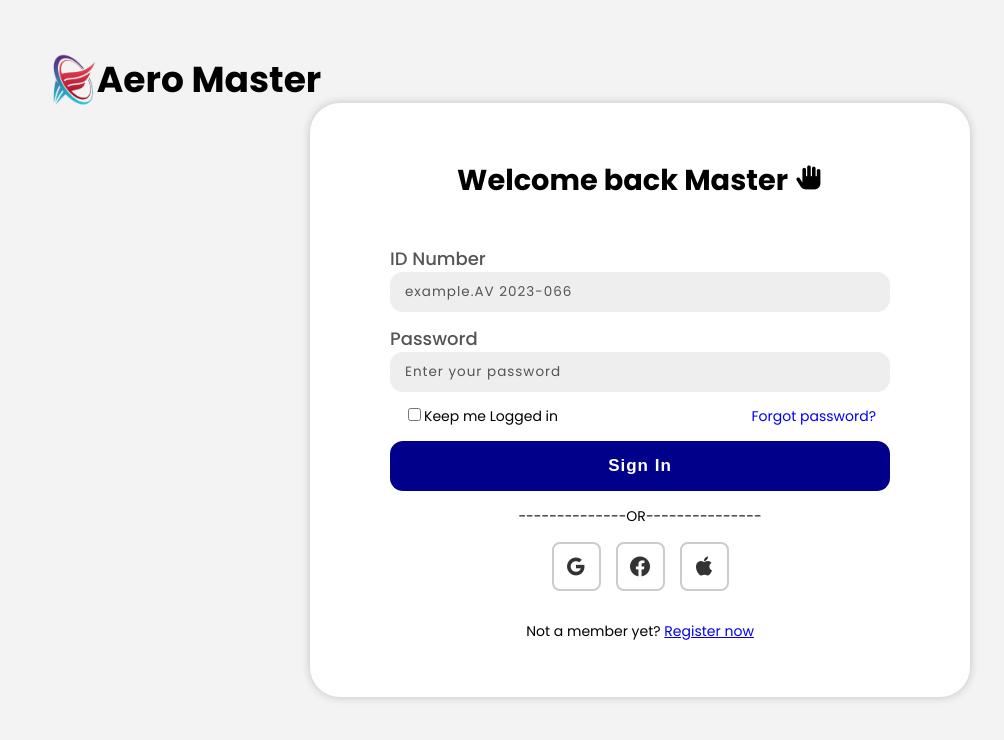
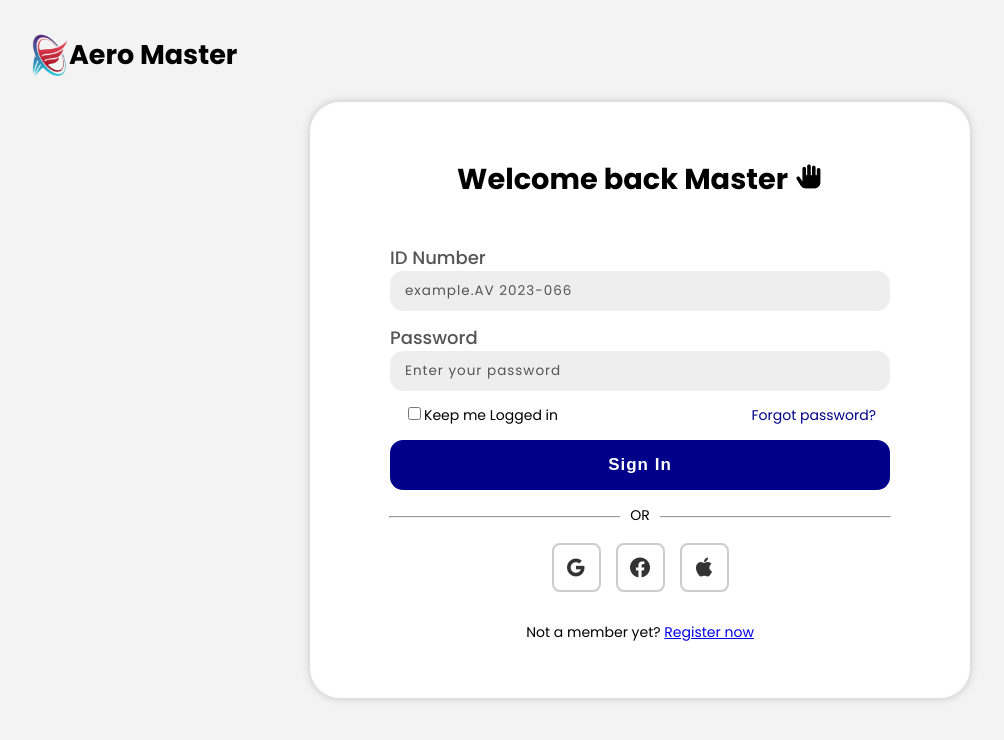
Before and after one commit to MarkPagso03/AeroMaster, a Django app: page /login in a window 1280 px wide. Shown: the top 740 px of the page, without its empty margins (0-1004 px from the left). Run offline with Django 5.2, Linux system fonts and the light colour scheme.

Commit message:
update: sizing and resonsiveness, login

```diff
--- a/AeroMaster/frontend/static/styles/login.css
+++ b/AeroMaster/frontend/static/styles/login.css
@@ -24,13 +24,13 @@ body{
 body > div:first-child {
     text-align: left;
     position: fixed;
-    top: 50px;
-    left: 50px;
+    top: 30px;
+    left: 30px;
     padding: 0;
     margin: 0;
     display: flex;
     align-items: center;
-    height: 60px;
+    height: 50px;
 }
 
 body > div:first-child > img{
@@ -106,7 +106,7 @@ body > div:first-child > img{
 }
 .forgot-password a {
     text-decoration: none;
-    color: blue;
+    color: darkblue;
 }
 .forgot-password a:hover{
     text-decoration: underline;
@@ -125,11 +125,31 @@ body > div:first-child > img{
     outline: none;
     cursor: pointer;;
 }
+
+.or{
+    display: flex;
+    flex-direction: column;
+    align-items: center;
+    width: 100%;
+}
+
 .Login p {
     font-size: 14px;
     margin: 15px 0;
     text-align: center;
 }
+
+.or p{
+    background: white;
+    z-index: 1;
+    position: relative;
+    width: 40px;
+}
+
+.or hr{
+    margin: -25px 0 25px 0; width: 100%;
+}
+
 .social-icons {
     display: flex;
     justify-content: center;
--- a/AeroMaster/frontend/templates/login.html
+++ b/AeroMaster/frontend/templates/login.html
@@ -12,7 +12,7 @@
 </head>
 <body>
     <div>
-        <img src="{% static 'icons/aeromaster_logo.png' %}" alt="brand_logo"><h1>Aero Master</h1>
+        <img src="{% static 'icons/aeromaster_logo.png' %}" alt="brand_logo"><h2>Aero Master</h2>
     </div>
     <div class = "Login" >
         <form action="">
@@ -35,7 +35,10 @@
                 <a href="#">Forgot password?</a>
             </div>
             <button type="submit" class="submit-button">Sign In</button>
-            <p>--------------OR---------------</p>
+            <div class="or">
+                <p>OR</p>
+                <hr>
+            </div>
             <div class="social-icons">
                 <a href="#"><i class='bx bxl-google'></i></a>
                 <a href="#"><i class='bx bxl-facebook-circle' ></i></a>
```
